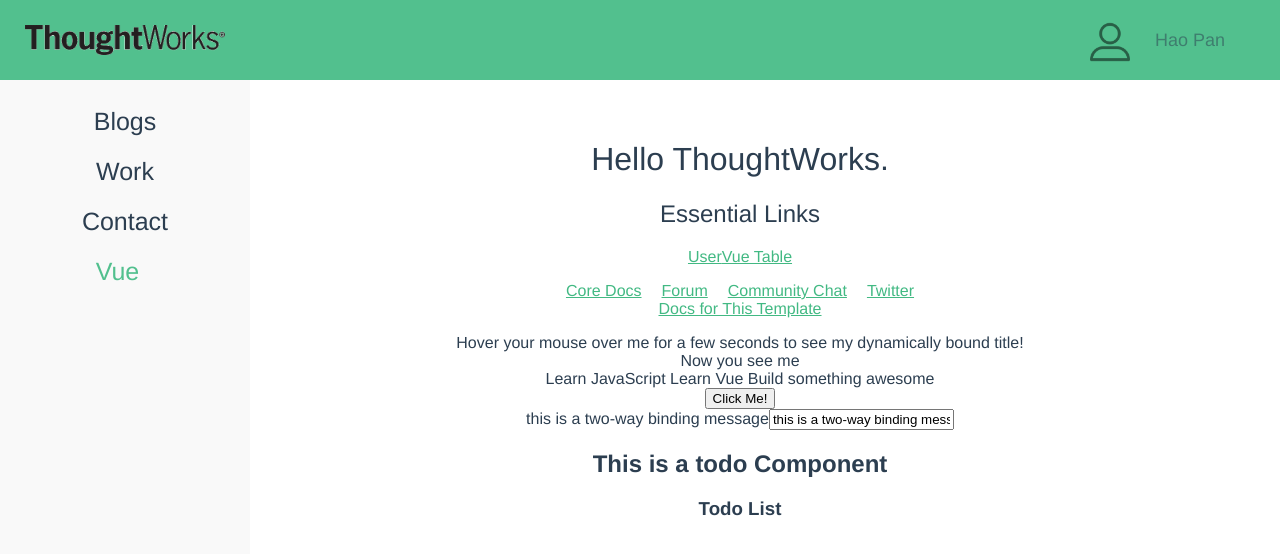
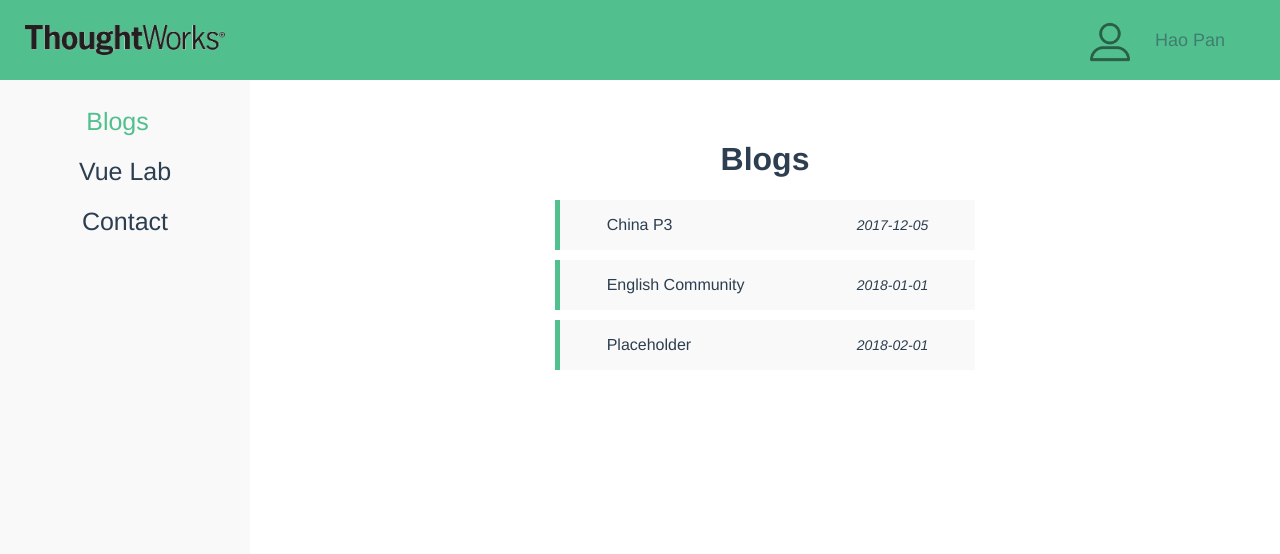
Before and after one commit to shinesoleil/blog-vue, a Vue app: page /blogs#/ in a window 1280 px wide. Shown: the top 554 px of the page. Built offline with nearby package versions, Linux system fonts and the light colour scheme.

Commit message:
arrange routes

```diff
--- a/src/App.vue
+++ b/src/App.vue
@@ -1,7 +1,7 @@
 <template>
   <div id="app">
     <div class="head">
-      <div class="logo">
+      <div class="logo" @click="handleClick('blogs')">
         <span class="helper"/>
         <img src="../static/tw-logo.png">
       </div>
@@ -20,12 +20,20 @@
   </div>
 </template>
 
-<script> import UserMenu from './components/user-menu/UserMenu';
+<script> import Router from './router/index';
+import UserMenu from './components/user-menu/UserMenu';
 import Sidebar from './components/Sidebar';
 
 export default {
   name: 'App',
   components: { UserMenu, Sidebar },
+  methods: {
+    handleClick: (routeName) => {
+      Router.push({
+        name: routeName,
+      });
+    },
+  },
 }; </script>
 
 <style lang="scss">
@@ -63,6 +71,7 @@
       width: 250px;
       position: absolute;
       left: 0;
+      cursor: pointer;
 
       .helper {
         display: inline-block;
@@ -90,7 +99,7 @@
 
   .center {
     height: 100%;
-    margin-left: 200px;
+    margin-left: 250px;
     padding: 40px 100px;
 
     .wrapper {
--- a/src/components/Sidebar.vue
+++ b/src/components/Sidebar.vue
@@ -3,15 +3,11 @@
     <li v-bind:class="['item', {active: isActive('blog')}]"
         @click="handleClick('blogs')">Blogs
     </li>
-    <li v-bind:class="['item', {active: isActive('created')}]"
-        @click="handleClick('table-test')">
-      Work
-    </li>
-    <li v-bind:class="['item', {active: isActive('user')}]"
-        @click="handleClick('user-home')">Contact
+    <li v-bind:class="['item', {active: isActive('lab')}]"
+        @click="handleClick('lab')">Vue Lab
     </li>
     <li v-bind:class="['item', {active: isActive('home')}]"
-        @click="handleClick('homepage')">Vue
+        @click="handleClick('contact')">Contact
     </li>
   </ul>
 </template>
--- /dev/null
+++ b/src/components/laboratory/Lab.vue
@@ -0,0 +1,19 @@
+<template>
+  <div>
+    <h1>VueJS Laboratory</h1>
+    <div>
+      <router-link to="/lab/">Home</router-link>
+      <router-link to="/lab/table">Table</router-link>
+    </div>
+    <router-view/>
+  </div>
+</template>
+
+<script> export default {
+  name: 'user',
+  props: ['id'],
+}; </script>
+
+<style scoped>
+
+</style>
--- a/src/components/HelloWorld.vue
+++ b/src/components/laboratory/LabHome.vue
@@ -77,11 +77,11 @@
 
 <script>
 // eslint-disable-next-line import/extensions
-import Todo from './Todo.vue';
+import Todo from '../Todo.vue';
 
 export default {
   components: { Todo },
-  name: 'HelloWorld',
+  name: 'lab-home',
   data() {
     return {
       msg: 'Hello ThoughtWorks.',
--- a/src/components/user/User.vue
+++ /dev/null
@@ -1,24 +0,0 @@
-<template>
-  <div>
-    <div>User</div>
-    <h2>The User ID is: {{id}}</h2>
-    <div>
-      <router-link to="/user/123">Home</router-link>
-      <router-link to="/user/123/profile">Profile</router-link>
-      <router-link to="/user/123/settings">Settings</router-link>
-      <router-link to="/user/123/all">All</router-link>
-    </div>
-    <router-view/>
-    <router-view name="profile"/>
-    <router-view name="settings"/>
-  </div>
-</template>
-
-<script> export default {
-  name: 'user',
-  props: ['id'],
-}; </script>
-
-<style scoped>
-
-</style>
--- a/src/components/user/UserHome.vue
+++ /dev/null
@@ -1,11 +0,0 @@
-<template>
-  <h1>User Home</h1>
-</template>
-
-<script> export default {
-  name: 'user-home',
-}; </script>
-
-<style scoped>
-
-</style>
--- a/src/router/index.js
+++ b/src/router/index.js
@@ -1,23 +1,20 @@
 /* eslint-disable import/extensions */
 import Vue from 'vue';
 import Router from 'vue-router';
-import HelloWorld from '../components/HelloWorld.vue';
 import BlogList from '../components/blog/BlogList.vue';
 import Blog from '../components/blog/Blog.vue';
 import MyTable from '../components/MyTable.vue';
-import User from '../components/user/User.vue';
-import UserHome from '../components/user/UserHome.vue';
-import UserProfile from '../components/user/UserProfile.vue';
-import UserSettings from '../components/user/UserSettings.vue';
+import Lab from '../components/laboratory/Lab.vue';
+import LabHome from '../components/laboratory/LabHome.vue';
 
 Vue.use(Router);
 
 export default new Router({
+  mode: 'history',
   routes: [
     {
       path: '/',
-      name: 'homepage',
-      component: HelloWorld,
+      redirect: '/blogs',
     },
     {
       path: '/blogs',
@@ -31,42 +28,27 @@
       props: true,
     },
     {
-      path: '/lifecycles/created',
-      name: 'table-test',
-      component: MyTable,
-    },
-    {
       // https://github.com/pillarjs/path-to-regexp#parameters
-      path: '/user/:id(\\d+)',
-      component: User,
+      path: '/lab',
+      component: Lab,
       props: true,
       children: [
         {
           path: '',
-          name: 'user-home',
-          component: UserHome,
+          name: 'lab',
+          component: LabHome,
         },
         {
-          path: 'profile',
-          name: 'user-profie',
-          component: UserProfile,
-        },
-        {
-          path: 'settings',
-          name: 'user-settings',
-          component: UserSettings,
-        },
-        {
-          path: 'all',
-          name: 'user-all',
-          // components with an 's'
-          components: {
-            default: UserHome,
-            profile: UserProfile,
-            settings: UserSettings,
-          },
+          path: 'table',
+          name: 'table',
+          component: MyTable,
         },
       ],
     },
+    {
+      path: '/contact',
+      name: 'contact',
+      component: BlogList,
+    },
   ],
 });
```
Also changed, not shown: src/components/laboratory/UserProfile.vue (renamed from src/components/user/UserProfile.vue), src/components/laboratory/UserSettings.vue (renamed from src/components/user/UserSettings.vue), 1 other file (tests, documents, lock files or other folders).
